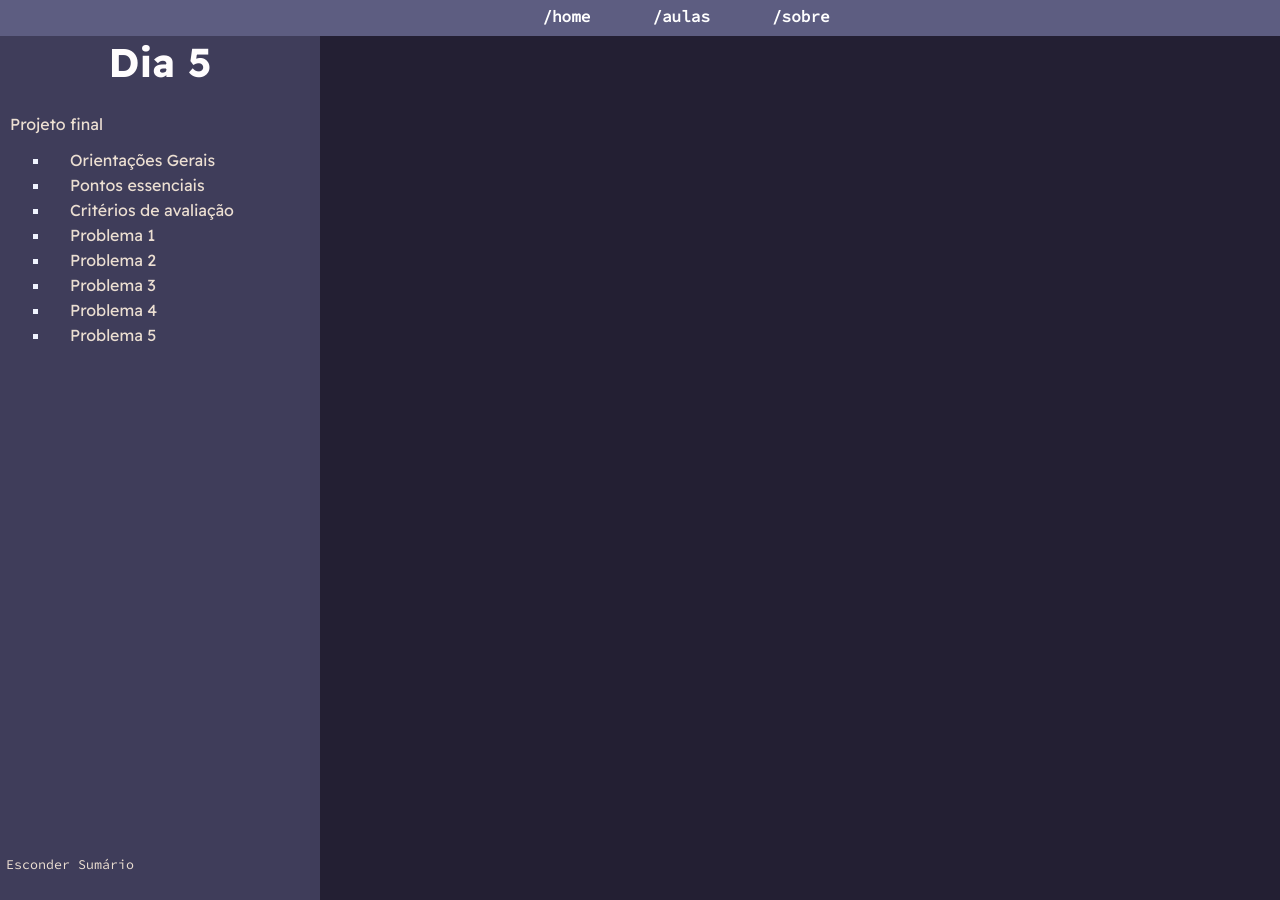
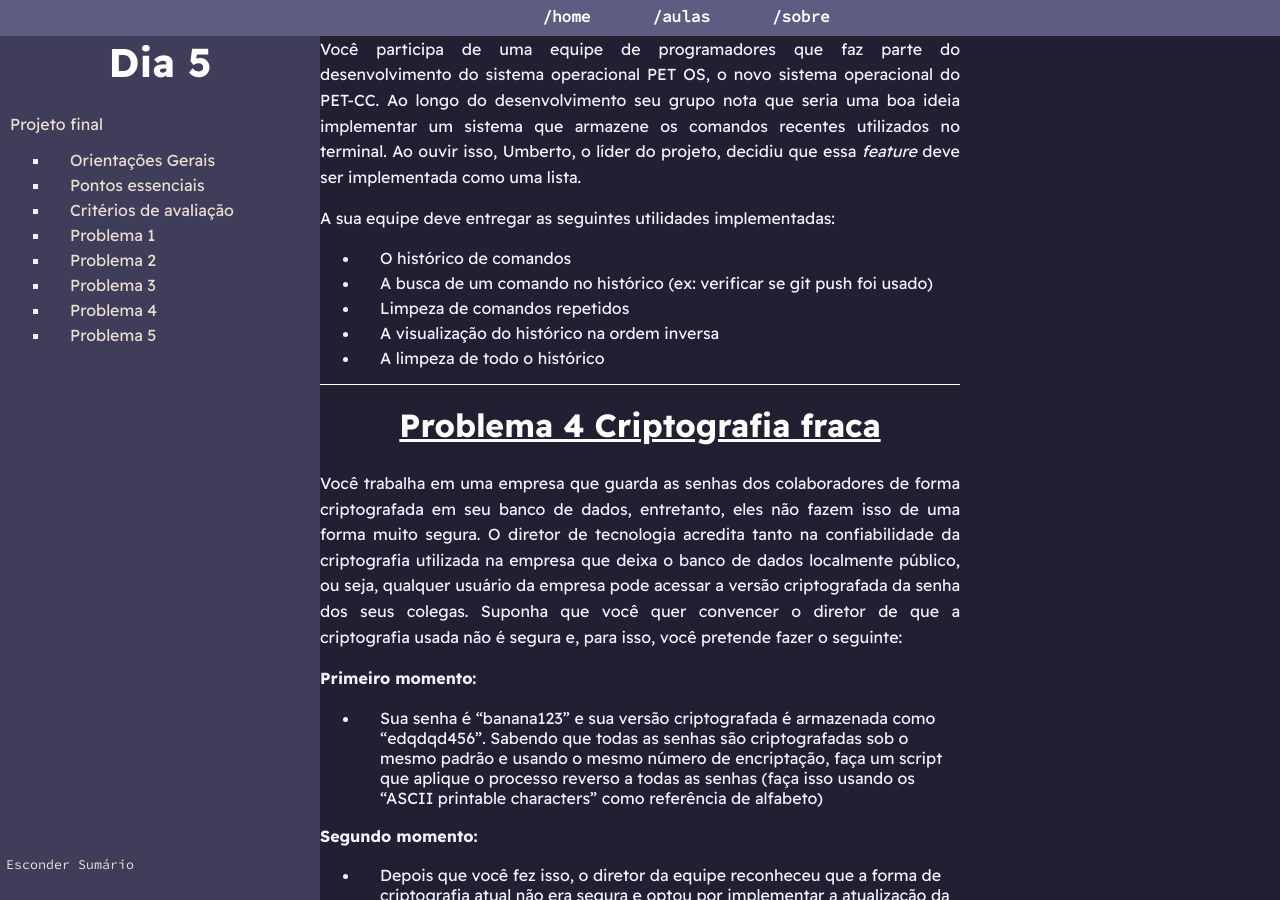
Before and after one commit to PETCC-UFRN/minicurso-demons-mat, a Jekyll site: the page built from quintoDia.md, in a window 1280 px wide and 900 px high, scrolled down 2186 px. Built offline with Jekyll 4.4.1, drawn with Linux system fonts in a browser that asks for light colours; some of the changed text lies outside the part shown.

Commit message:
adicionado problemas faltantes e liberado acesso ao dia 5

```diff
--- a/_includes/dias_e_temas.html
+++ b/_includes/dias_e_temas.html
@@ -7,7 +7,7 @@
             <li> (12/03/2025) - (LCC2 - DIMAP): <a href="terceiroDia" id="terceiroDia" class="active">Teoria dos números e Criptografia</a></li>
             <li> (13/03/2025) - (LCC2 - DIMAP): <a href="quartoDia" id="quartoDia" class="active">Interseção entre Conjuntos e Programação</a>
             </li>
-            <li> (14/03/2025) - (LCC2 - DIMAP): <a id="quintoDia" class="inactive">Atividades finais</a></li>
+            <li> (14/03/2025) - (LCC2 - DIMAP): <a href="quintoDia" id="quintoDia" class="inactive">Atividades finais</a></li>
         </ul>
         <script src="assets/js/script_dia.js"></script>
     </div>
--- a/quintoDia.md
+++ b/quintoDia.md
@@ -13,10 +13,10 @@ title: Minicurso de Matemática aplicada à Computação
       <li><a href="#pontos-que-devem-estar-presentes-na-apresentação-da-solução-alcançada">Pontos essenciais</a></li>
       <li><a href="#critérios-de-avaliação">Critérios de avaliação</a></li>
       <li><a href="#problema-1-números-bloqueados">Problema 1</a></li>
-      <li><a href="#problema 2">Problema 2</a></li>
+      <li><a href="#problema-2-conversão-de-minutos-para-horas">Problema 2</a></li>
       <li><a href="#problema-3-histórico-de-comandos-de-um-terminal">Problema 3</a></li>
-      <li><a href="#problema 4">Problema 4</a></li>
-      <li><a href="#problema 5">Problema 5</a></li>
+      <li><a href="#problema-4-criptografia-fraca">Problema 4</a></li>
+      <li><a href="#problema-5-testando-segurança-da-criptografia">Problema 5</a></li>
     </ul>
   <button class="toggle-button" id="toggle-button">
 
@@ -71,7 +71,15 @@ A sua equipe deve entregar as seguintes funções implementadas:
 - Uma função que remove um número
 - Uma função auxiliar que bloqueia chamadas de números presentes na estrutura de dados
 
-## Problema 3 Histórico de Comandos de um Terminal
+## Problema 2 Conversão de minutos para horas
+
+Você está trabalhando numa pesquisa sobre o tempo de uso de smartphones pela população do Brasil. No entanto, os dados de tempo de uso são coletados em minutos, e sua equipe precisa dos dados em horas. Os dados são muitos para ficar convertendo tudo à mão, então você decide utilizar seus conhecimentos de matemática e programação para fazer um algoritmo que recebe o tempo em minutos e retorna o tempo em horas.
+
+- Qual estrutura matemática estudada durante o curso melhor resolve esse problema e porquê?
+- Implemente um algorítmo em pseudocódigo ou na linguagem de sua preferência que faça a conversão desejada.
+- **DESAFIO:** Como podemos modificar esse código para converter minutos para qualquer outro formato temporal (dias, semanas, etc)?
+
+## Problema 3 Histórico de comandos de um terminal
 
 Você participa de uma equipe de programadores que faz parte do desenvolvimento do sistema operacional PET OS, o novo sistema operacional do PET-CC. Ao longo do desenvolvimento seu grupo nota que seria uma boa ideia implementar um sistema que armazene os comandos recentes utilizados no terminal. Ao ouvir isso, Umberto, o líder do projeto, decidiu que essa _feature_ deve ser implementada como uma lista.
 
@@ -83,9 +91,23 @@ A sua equipe deve entregar as seguintes utilidades implementadas:
 - A visualização do histórico na ordem inversa
 - A limpeza de todo o histórico
 
+## Problema 4 Criptografia fraca
 
+Você trabalha em uma empresa que guarda as senhas dos colaboradores de forma criptografada em seu banco de dados, entretanto, eles não fazem isso de uma forma muito segura. O diretor de tecnologia acredita tanto na confiabilidade da criptografia utilizada na empresa que deixa o banco de dados localmente público, ou seja, qualquer usuário da empresa pode acessar a versão criptografada da senha dos seus colegas. Suponha que você quer convencer o diretor de que a criptografia usada não é segura e, para isso, você pretende fazer o seguinte:
 
+**Primeiro momento:**
+- Sua senha é “banana123” e sua versão criptografada é armazenada como “edqdqd456”. Sabendo que todas as senhas são criptografadas sob o mesmo padrão e usando o mesmo número de encriptação, faça um script que aplique o processo reverso a todas as senhas (faça isso usando os “ASCII printable characters” como referência de alfabeto)
 
+**Segundo momento:**
+- Depois que você fez isso, o diretor da equipe reconheceu que a forma de criptografia atual não era segura e optou por implementar a atualização da criptografia de outra maneira: agora, cada senha é criptografada usando um número diferente, entretanto, ele também concatenou “colaborador@” com todas as senhas. Adapte o código anterior para apresentar na reunião e, possivelmente, ser promovido por evitar um possível vazamento de dados.
+
+## Problema 5 Testando segurança da criptografia
+
+Você é parte de um grupo de programadores contratado por uma grande empresa para realizar testes e verificar se o sistema de segurança implementado está seguro o suficiente. Você sabe que o método utilizado na criptografia local é a criptografia RSA, com números relativamente pequenos (podem ser computados em python, c++ e outras linguagens!) para as mensagens passadas entre os seus chefes. Dado uma chave pública (N), responda:
+
+- Porque esse sistema de segurança é falho e simples de violar?
+- Escreva um pseudocódigo que descubra quais primos P e Q foram utilizados para a geração da chave pública N.
+- **Desafio:** Implemente esse código em python, c++ ou na linguagem de sua preferência
 
 <script>
 const dataDia5 = new Date('2025-03-13');
```
Also changed, not shown: 3 other files.
